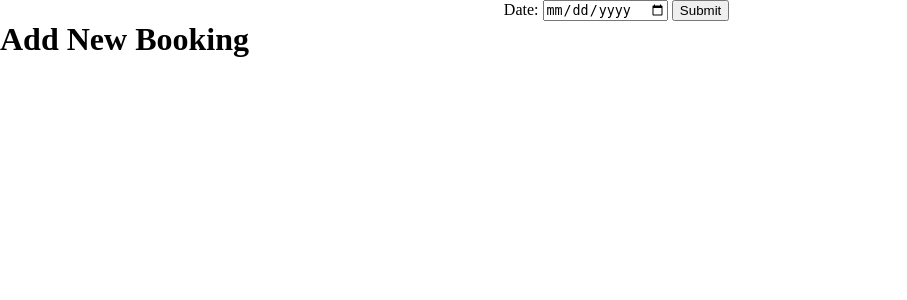
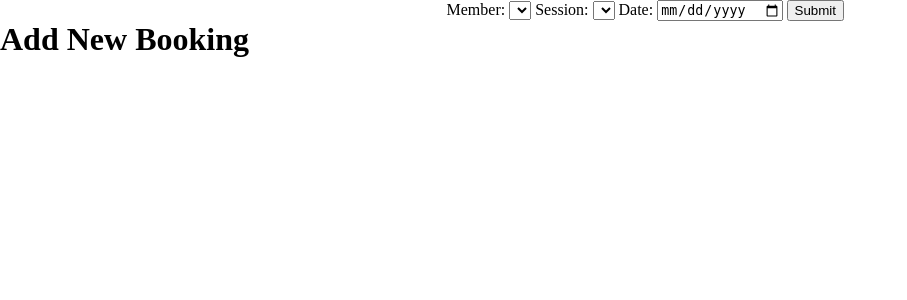
Before and after one commit to jandrewgordon/Climbing-Gym, a Flask app: page /bookings/new in a window 1280 px wide. Shown: the part 80-380 px from the top of the page, without its empty margins (0-907 px from the left). Run offline with Flask 2, Linux system fonts and the light colour scheme; data that the repository does not hold is empty; some libraries are stand-ins or nearby versions.

Commit message:
can view members in bookings

```diff
--- a/controllers/booking_controller.py
+++ b/controllers/booking_controller.py
@@ -1,6 +1,7 @@
 from datetime import date
 from flask import Flask, render_template, redirect, request, Blueprint
 from models.booking import Booking
+from models.member import Member
 import repositories.member_repository as member_repository
 import repositories.session_repository as session_repository
 import repositories.booking_repository as booking_repository
@@ -38,8 +39,19 @@ def create_new_booking():
 
 @bookings_blueprint.route("/bookings/<id>")
 def show_booking(id):
-    booking = booking_repository.select(id)
-    return render_template("sessions/show.html", all_bookings=booking)
+    booked_members = []
+    selected_booking = booking_repository.select(id)
+    bookings = booking_repository.select_all()
+    members = member_repository.select_all()
+    for single_booking in bookings:
+        if single_booking.session.id == selected_booking.session.id:
+            booked_member_id = single_booking.member.id
+            for member in members:
+                if member.id == booked_member_id:
+                    booked_member = member
+                    booked_members.append(booked_member)
+
+    return render_template("bookings/show.html", booking = selected_booking, members = booked_members)
 
 # DELETE
 @bookings_blueprint.route("/bookings/<id>/delete", methods=["POST"])
--- a/templates/bookings/new.html
+++ b/templates/bookings/new.html
@@ -4,18 +4,23 @@
 <h1>Add New Booking</h1>
 
 <form action="/bookings" method="post">
+
+    <label for="member">Member:</label>
+    <select name="member_id" id="member">
     {% for member in members %}
-    <label for="member">Member:</label>
-        <select name="member_id" id="member">
-            <option value="{{member.id}}">{{member.last_name}}, {{member.first_name}}</option>
-        </select>
+    <option value="{{member.id}}">{{member.last_name}}, {{member.first_name}}</option>
     {% endfor %}
-    {% for session in sessions %}
+    </select>
+
     <label for="session">Session:</label>
     <select name="session_id" id="session">
-        <option value="{{session.id}}">{{session.name}}</option>
+    {% for session in sessions %}
+    <option value="{{session.id}}">{{session.name}}</option>
+    {% endfor %}
     </select>
-    {% endfor %}
+
+
+
     <label for="booking_date">Date:</label>
     <input type="date" name="booking_date" id="booking_date">
     <input type="submit">
```
Also changed, not shown: templates/bookings/show.html (+8 -1 lines).
